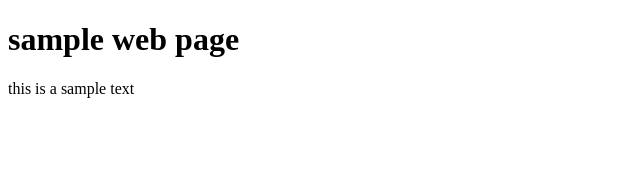
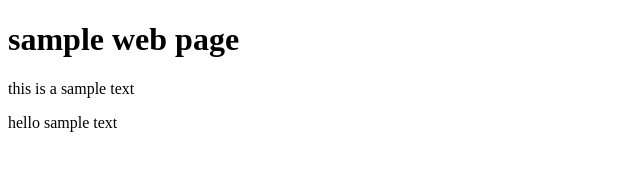
Before and after one commit to Darshan733/html, a plain HTML site: page index.html in a window 1280 px wide. Shown: the whole page, without its empty margins (0-640 px from the left). Drawn offline with Linux system fonts and the light colour scheme.

Commit message:
changes made

```diff
--- a/index.html
+++ b/index.html
@@ -11,5 +11,7 @@
         sample web page
     </h1>
     <p>this is a sample text </p>
+    <p>hello sample text
+    </p>
 </body>
 </html>
```
